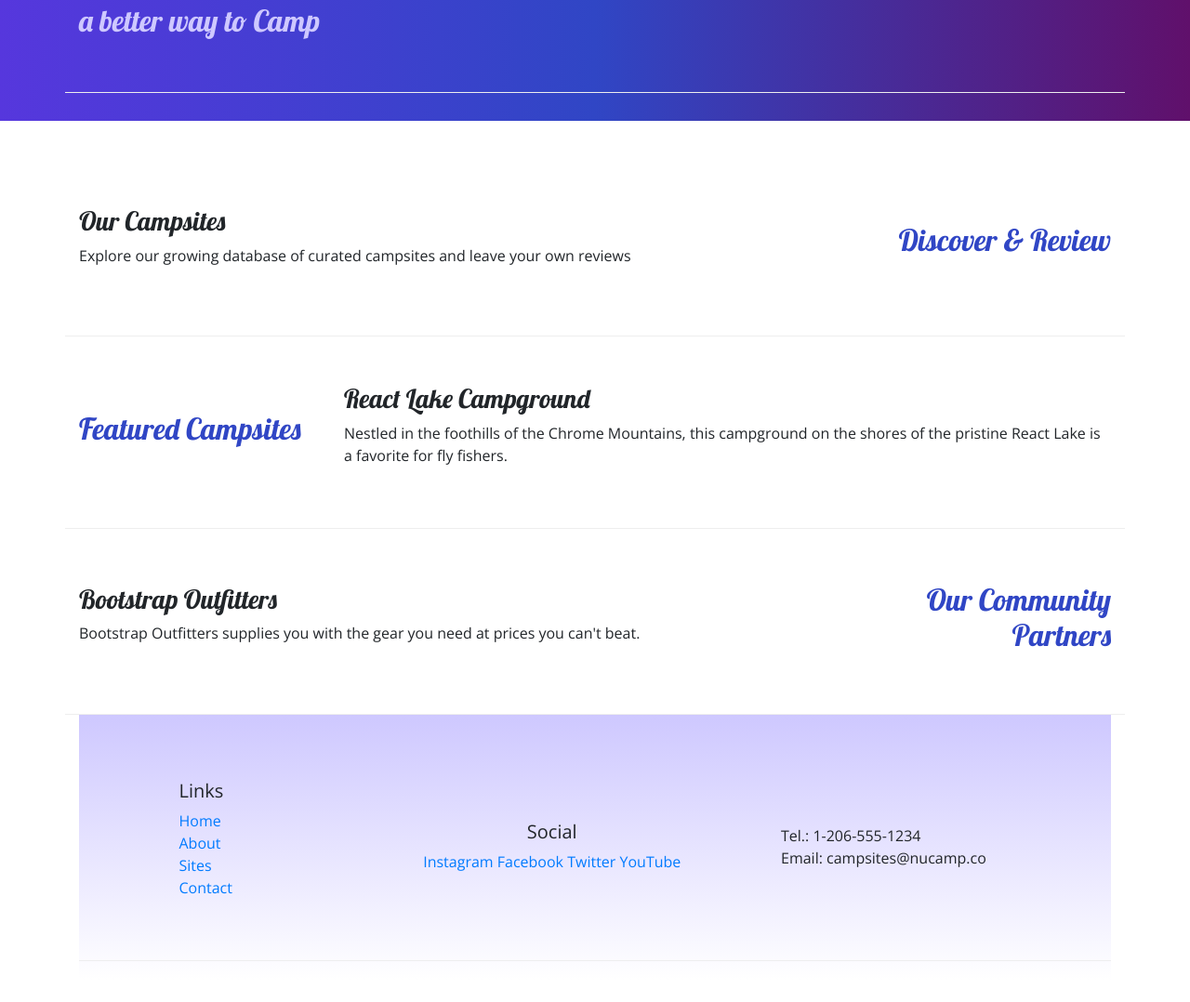
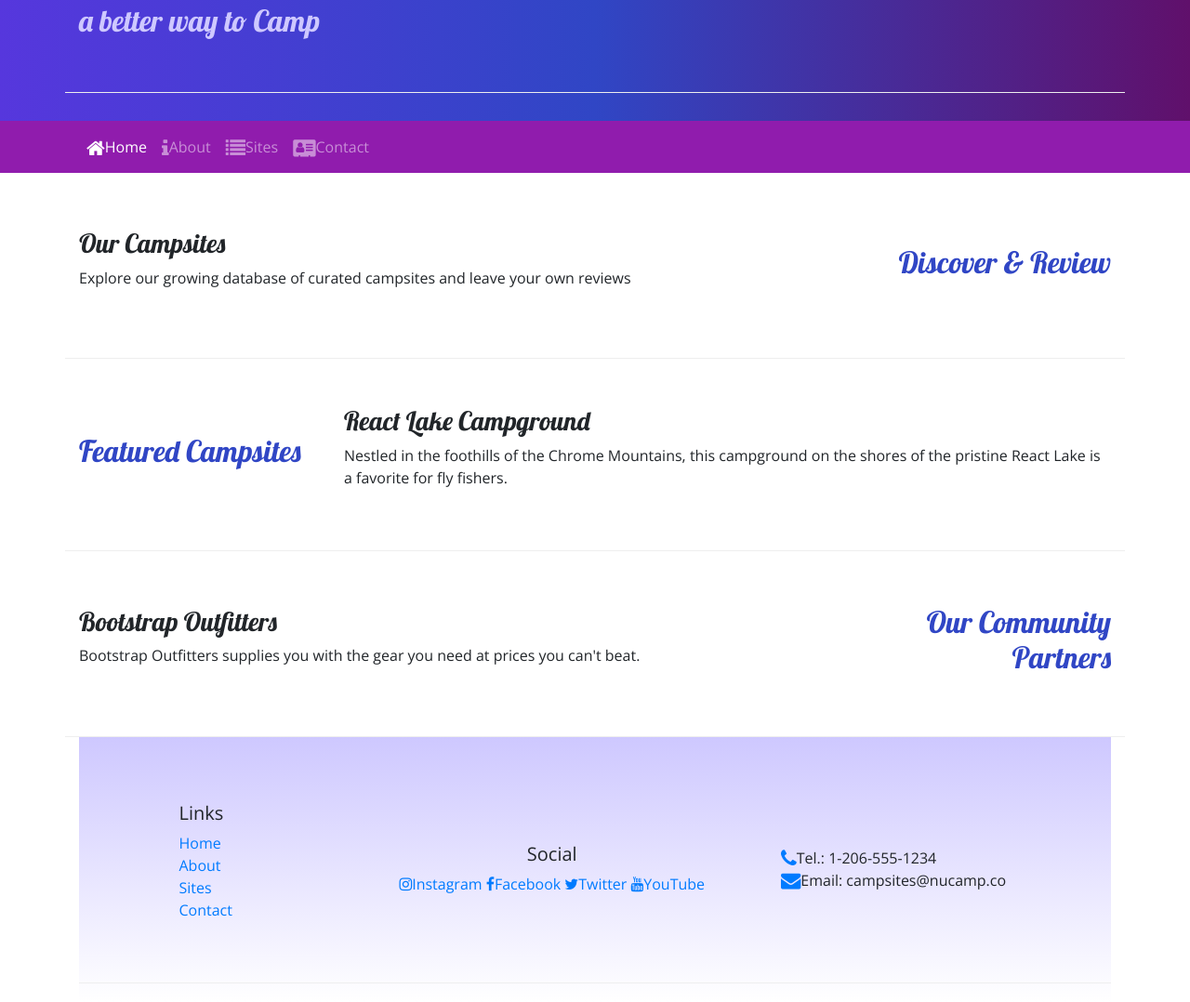
Before and after one commit to rdeleon2/Aboutus-Test, a website: page index.html in a window 1280 px wide. Shown: the part 133-1211 px from the top of the page at 93% size. Before the commit the page ends 1187 px from the top, so only its background shows below. Drawn offline with nearby package versions, Linux system fonts and the light colour scheme.

Commit message:
ICON Fonts

```diff
--- a/css/styles.css
+++ b/css/styles.css
@@ -20,6 +20,7 @@ footer {
 }
 
 .jumbotron {
+    margin: 0;
     padding: 30px;
     background-image: linear-gradient(to right, #5637DD, #3046C5, #60106B);
     color: white;
@@ -30,3 +31,8 @@ footer {
     border-bottom: 1px ridge;
     min-height: 200px;
 }
+
+
+.navbar {
+    background-color: #901CAD;
+}
--- a/index.html
+++ b/index.html
@@ -10,6 +10,9 @@
     <link rel="stylesheet" href="node_modules/bootstrap/dist/css/bootstrap.min.css" />
     <link rel="stylesheet" href="https://fonts.googleapis.com/css?family=Lobster|Open+Sans" />
     <link rel="stylesheet" href="css/styles.css" />
+
+    <!-- Additional CSS must be placed after Bootstrap CSS -->
+    <link rel="stylesheet" href="node_modules/font-awesome/css/font-awesome.min.css" />
 
     <title>NuCamp: A Better Way To Camp</title>
 </head>
@@ -26,6 +29,24 @@
             </div>
         </div>
     </header>
+
+    <nav class="navbar navbar-expand-sm navbar-dark sticky-top">
+        <div class="container">
+            <button class="navbar-toggler ml-auto" type="button" data-toggle="collapse" data-target="#nucampNavbar">
+                <span class="navbar-toggler-icon"></span>
+            </button>
+            <div class="collapse navbar-collapse" id="nucampNavbar">
+                <ul class="navbar-nav">
+                    <li class="nav-item active"><a class="nav-link" href="index.html"><i class="fa fa-home fa-lg"> </i>Home</a></li>
+                    <li class="nav-item"><a class="nav-link" href="aboutus.html"><i class="fa fa-info fa-lg"> </i>About</a></li>
+                    <li class="nav-item"><a class="nav-link" href="#"><i class="fa fa-list fa-lg"> </i>Sites</a></li>
+                    <li class="nav-item"><a class="nav-link" href="#"><i class="fa fa-address-card fa-lg"> </i>Contact</a></li>
+                </ul>
+            </div>
+        </div>
+    </nav>
+
+
     <div class="container">
         <div class="row row-content align-items-center">
             <div class="col-sm-4 order-sm-last col-md-3">
@@ -43,7 +64,8 @@
             </div>
             <div class="col">
                 <h3>React Lake Campground</h3>
-                <p class="d-none d-sm-block">Nestled in the foothills of the Chrome Mountains, this campground on the shores of the pristine React
+                <p class="d-none d-sm-block">Nestled in the foothills of the Chrome Mountains, this campground on the
+                    shores of the pristine React
                     Lake is a favorite for fly fishers.</p>
             </div>
         </div>
@@ -54,7 +76,8 @@
             </div>
             <div class="col">
                 <h3>Bootstrap Outfitters</h3>
-                <p class="d-none d-sm-block">Bootstrap Outfitters supplies you with the gear you need at prices you can't beat.</p>
+                <p class="d-none d-sm-block">Bootstrap Outfitters supplies you with the gear you need at prices you
+                    can't beat.</p>
             </div>
         </div>
 
@@ -64,22 +87,22 @@
                     <div class="col-4 col-sm-2 offset-1">
                         <h5>Links</h5>
                         <ul class="list-unstyled">
-                            <li><a href="#">Home</a></li>
-                            <li><a href="#">About</a></li>
+                            <li><a href="index.html">Home</a></li>
+                            <li><a href="aboutus.html">About</a></li>
                             <li><a href="#">Sites</a></li>
                             <li><a href="#">Contact</a></li>
                         </ul>
                     </div>
                     <div class="col-6 col-sm-5 text-center">
                         <h5>Social</h5>
-                        <a href="http://instagram.com/">Instagram</a>
-                        <a href="http://facebook.com/">Facebook</a>
-                        <a href="http://twitter.com/">Twitter</a>
-                        <a href="http://youtube.com/">YouTube</a>
+                        <a href="http://instagram.com/"><i class="fa fa-instagram"> </i>Instagram</a>
+                        <a href="http://facebook.com/"><i class="fa fa-facebook"> </i>Facebook</a>
+                        <a href="http://twitter.com/"><i class="fa fa-twitter"> </i>Twitter</a>
+                        <a href="http://youtube.com/"><i class="fa fa-youtube"> </i>YouTube</a>
                     </div>
                     <div class="col-sm-4">
-                        Tel.: 1-206-555-1234<br />
-                        Email: campsites@nucamp.co
+                        <i class="fa fa-phone fa-lg text-primary"> </i>Tel.: 1-206-555-1234<br />
+                        <i class="fa fa-envelope fa-lg text-primary"> </i>Email: campsites@nucamp.co
                     </div>
                 </div>
             </div>
--- a/package.json
+++ b/package.json
@@ -15,6 +15,7 @@
   },
   "dependencies": {
     "bootstrap": "^4.0.0",
+    "font-awesome": "^4.7.0",
     "jquery": "^3.3.1",
     "popper.js": "^1.12.9"
   }
```
Also changed, not shown: aboutus.html (+40 -12 lines), 1 other file.
